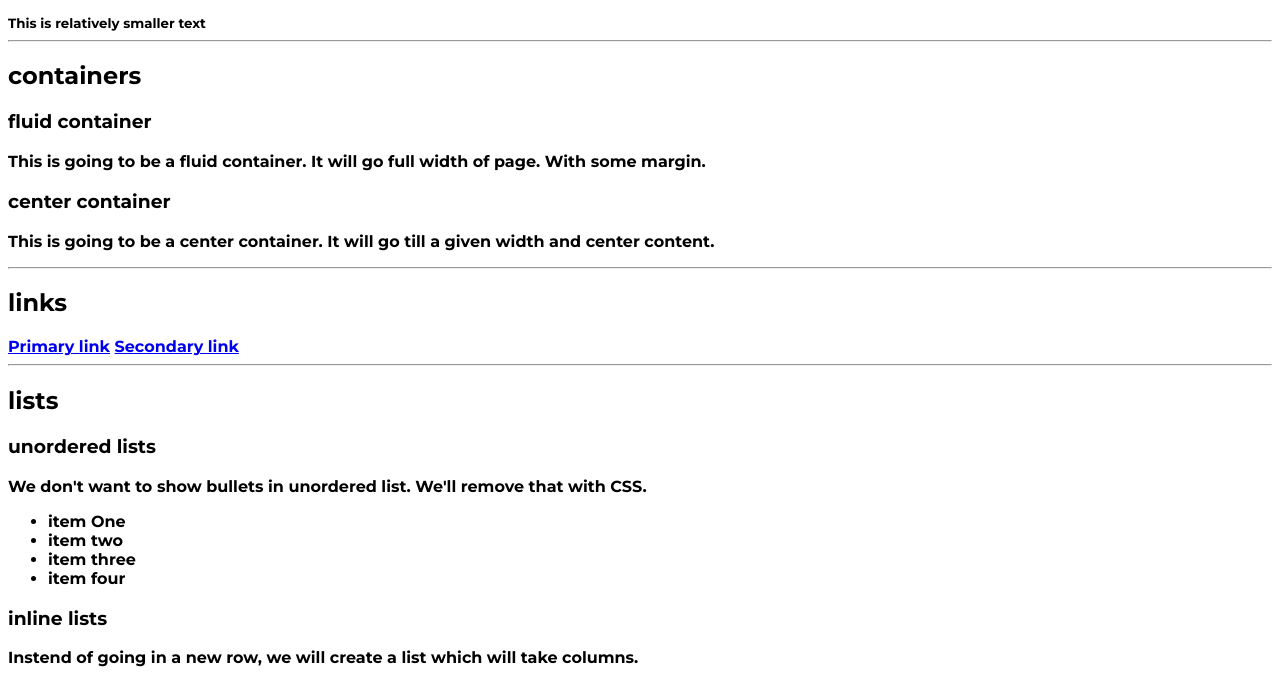
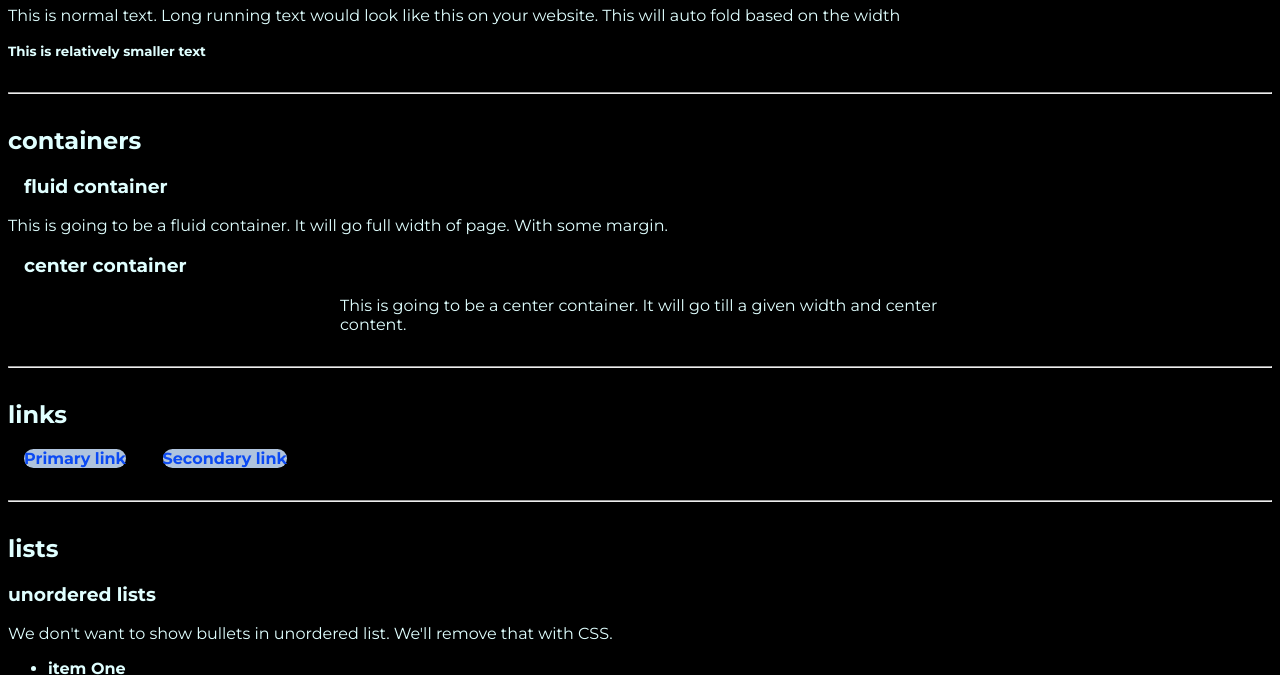
Before and after one commit to Rajeev-2100/Rajeev-2100-neogcamp-lesson-3-live, a plain HTML site: page index.html in a window 1280 px wide. Shown: the part 410-1085 px from the top of the page. Drawn offline with Linux system fonts and the light colour scheme.

Commit message:
Style the links part

```diff
--- a/index.html
+++ b/index.html
@@ -30,23 +30,25 @@
 
     <h2>containers</h2>
 
-    <h3 class="container-fluid container">fluid container</h3>
+    <h3 class="container">fluid container</h3>
 
-    <p>This is going to be a fluid container. It will go full width of page. With some margin.</p>
+    <p class="container-fluid">This is going to be a fluid container. It will go full width of page. With some margin.</p>
 
-    <h3>center container</h3>
+    <h3 class="container">center container</h3>
 
-    <p class="container-center container">This is going to be a center container. It will go till a given width and center content.</p>
+    <p class="container-center">This is going to be a center container. It will go till a given width and center content.</p>
 
     <hr>
 
     <h2>links</h2>
 
-    <a href="#">Primary link</a>
+    <a href="#" class="links primary-link">Primary link</a>
 
-    <a href="#">Secondary link</a>
+    <a href="#" class="links primary-link">Secondary link</a>
 
+    <br>
     <hr>
+
 
     <h2>lists</h2>
 
--- a/style.css
+++ b/style.css
@@ -1,10 +1,55 @@
 @import url('https://fonts.googleapis.com/css2?family=Montserrat:ital@0;1&display=swap');
 @import url('https://fonts.googleapis.com/css2?family=Montserrat:ital,wght@0,700;1,700&display=swap');
 
+:root{
+  --primary-color: rgb(12, 74, 243);
+}
 body{
     font-family: "Montserrat", sans-serif;
+    font-optical-sizing: auto;
+    font-weight: 400;
+    font-style: normal;
+    color: lightcyan;
+    background-color: black;
+    font-weight: 700;
+}
+
+p{
+  font-family: "Montserrat", sans-serif;
   font-optical-sizing: auto;
   font-weight: 400;
   font-style: normal;
-  font-weight: 700;
+  /* font-weight: 700; */
 }
+
+/* * container */
+
+.container{
+  padding: 0rem 1rem;
+}
+
+
+.container-center {
+  max-width: 600px;
+  margin: auto;
+}
+
+
+/* * links */
+
+
+.primary-link {
+  color: var(--primary-color);
+  border-radius: 1rem;
+  padding: 1Qrem;
+  background-color: lightsteelblue;
+}
+
+.links {
+  text-decoration: none;
+  margin: 1rem;
+}
+
+hr{
+  margin: 2rem 0;
+}
```
